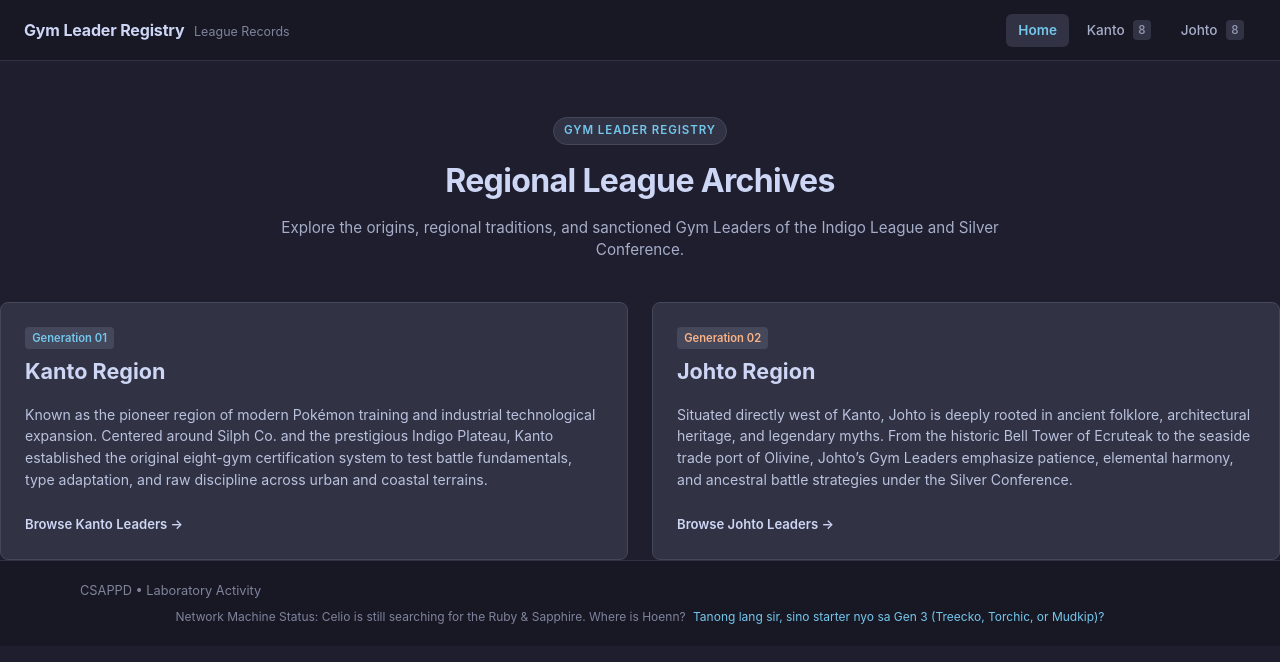
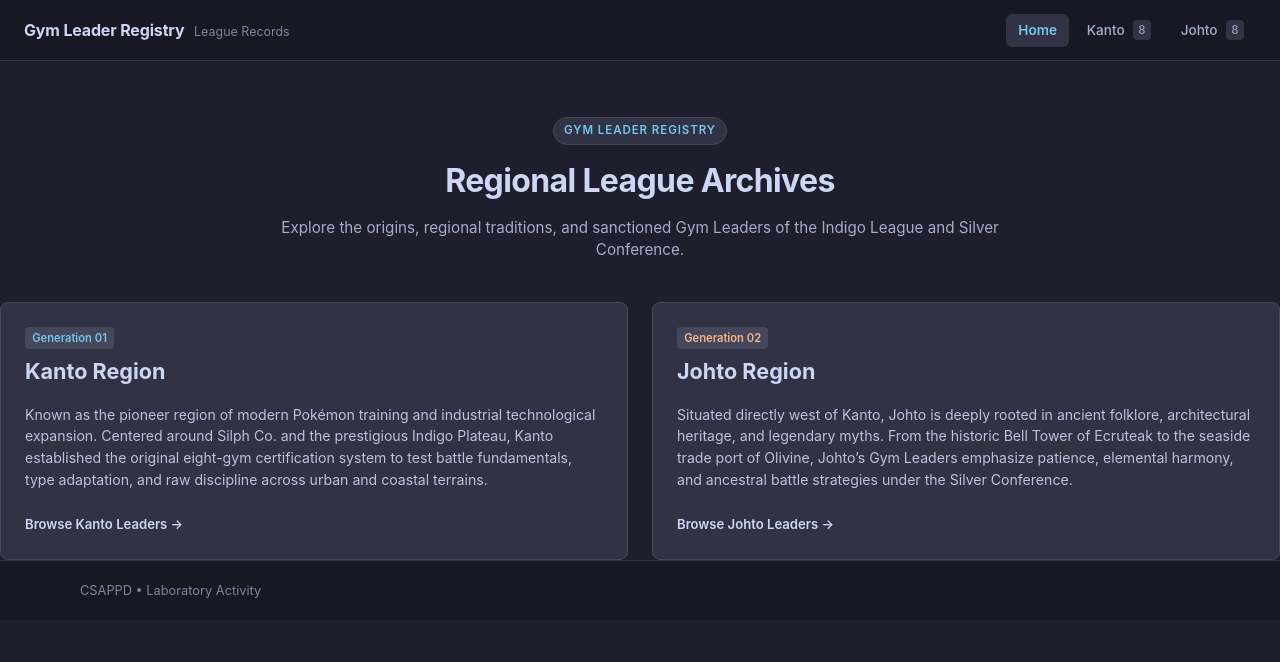
Before and after one commit to Eddie02345/angular-pokemon, an Angular app: page /home in a window 1280 px wide. Shown: the top 662 px of the page. Built offline with nearby package versions, Linux system fonts and the light colour scheme.

Commit message:
Remove mention of hoenn easter egg on why is it still not there

```diff
--- a/src/app/app.css
+++ b/src/app/app.css
@@ -28,17 +28,6 @@
   font-size: 0.8rem;
   color: var(--ctp-overlay1);
 }
-.footer-easter-egg {
-  margin: 0.5rem 0 0;
-  font-size: 0.75rem;
-  color: var(--ctp-overlay1);
-  text-align: center;
-}
-
-.prof-note {
-  color: var(--ctp-sapphire);
-  margin-left: 0.25rem;
-}
 
 .footer-sub {
   color: var(--ctp-surface2);
--- a/src/app/app.html
+++ b/src/app/app.html
@@ -9,9 +9,5 @@
     <div class="footer-inner">
       <span>CSAPPD &bull; Laboratory Activity</span>
     </div>
-    <p class="footer-easter-egg">
-    Network Machine Status: Celio is still searching for the Ruby &amp; Sapphire. Where is Hoenn?
-    <span class="prof-note">Tanong lang sir, sino starter nyo sa Gen 3 (Treecko, Torchic, or Mudkip)?</span>
-  </p>
   </footer>
 </div>
--- a/src/app/app.routes.ts
+++ b/src/app/app.routes.ts
@@ -3,9 +3,6 @@
 import { Kanto } from './components/kanto/kanto';
 import { Johto } from './components/johto/johto';
 
-// TODO: Route '/hoenn' is temporarily disabled.
-// Celio's Network Machine in the Sevii Islands still needs the Ruby and Sapphire plates. (Lore drop lmao)
-// Tanong lang sir, sino starter nyo sa gen 3 (Treecko, Torchic, or Mudkip)?
 
 export const routes: Routes = [
   { path: '', redirectTo: 'home', pathMatch: 'full' },
```
